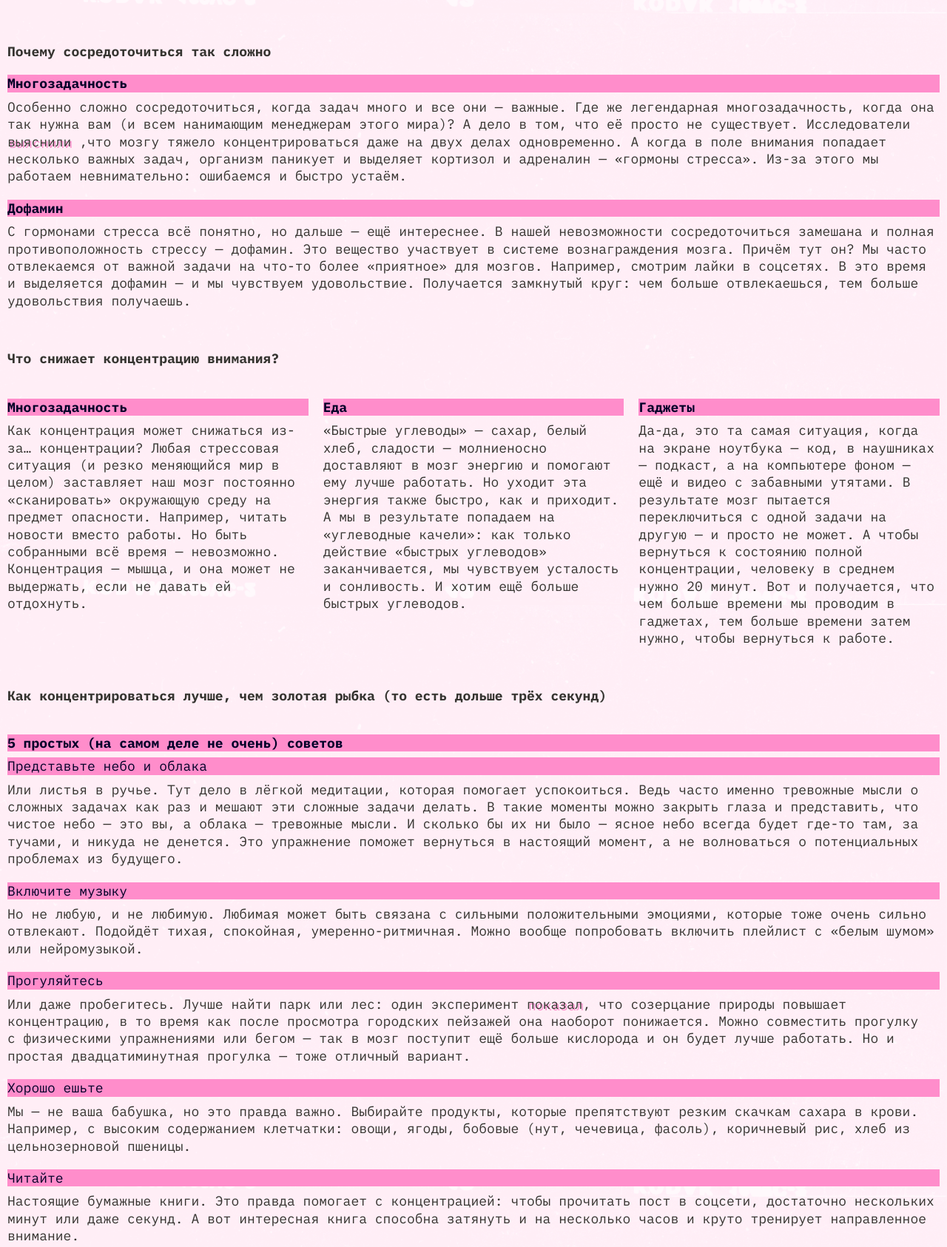
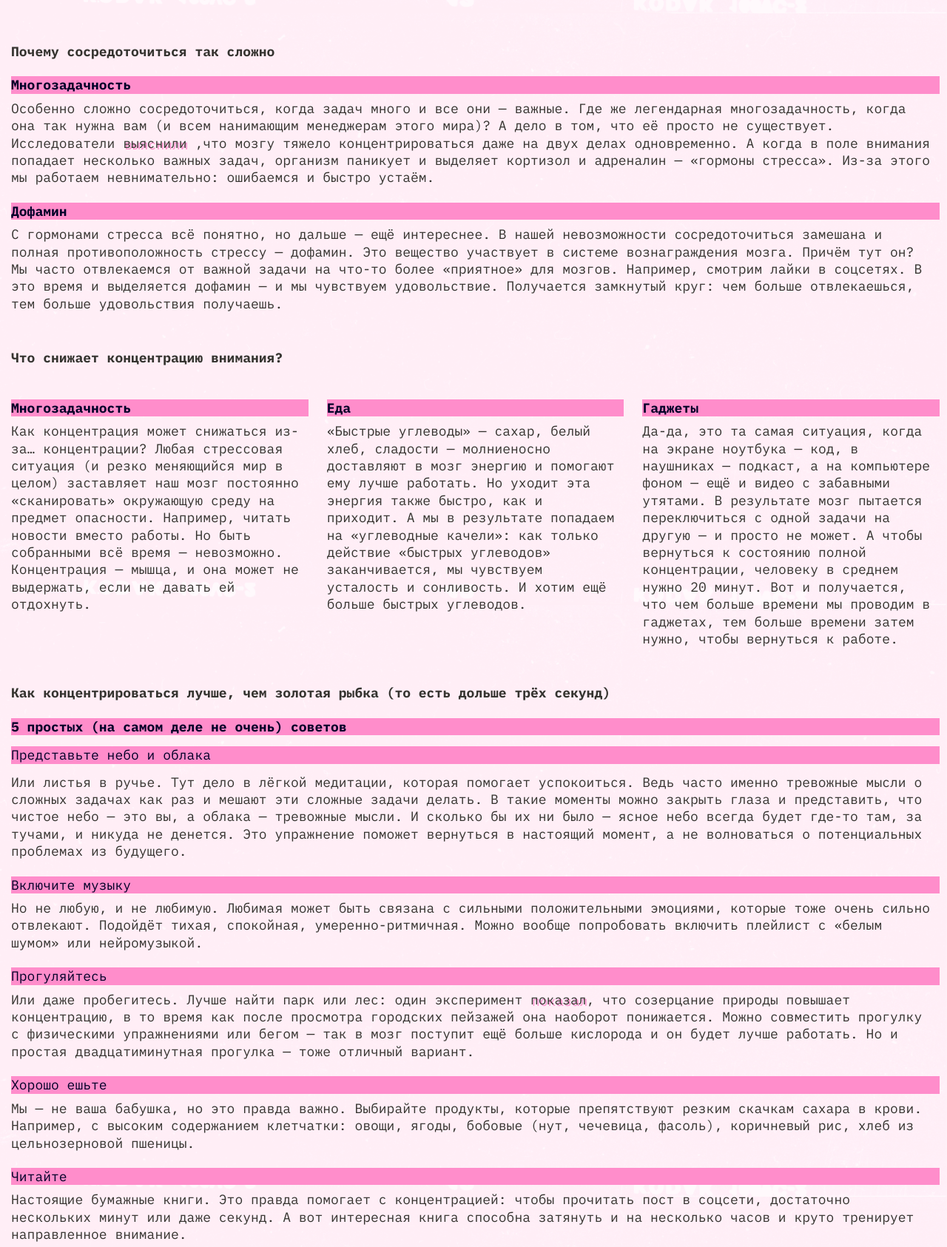
Before and after one commit to MultiGramen/slozhno-sosredotochitsya-fd, a plain HTML site: page index.html in a window 1280 px wide. Shown: the part 782-2468 px from the top of the page at 74% size. Drawn offline with Linux system fonts and the light colour scheme.

Commit message:
Completed 9 October

```diff
--- a/index.html
+++ b/index.html
@@ -54,11 +54,12 @@
     </div>
   </header>
   <main class="content">
-    <section class="section section__difficult-concentrate">
-      <h2 class="title-text text-padding">Почему сосредоточиться так сложно</h2>
+    <section class="section">
+      <h2 class="title-text">Почему сосредоточиться так сложно</h2>
       <div class="section-inner-container">
+        <div class="block-column">
           <article class="block-content">
-          <h3 class="subtitle-text subtitle-text-margin">
+            <h3 class="subtitle-text">
               Многозадачность
             </h3>
             <p class="text">
@@ -73,8 +74,10 @@
               мы работаем невнимательно: ошибаемся и быстро устаём.
             </p>
           </article>
-        <article class="block-content block-content-margin">
-          <h3 class="subtitle-text subtitle-text-margin">
+        </div>
+        <div class="block-column">
+          <article class="block-content">
+            <h3 class="subtitle-text">
               Дофамин
             </h3>
             <p class="text">
@@ -86,14 +89,16 @@
             </p>
           </article>
         </div>
+      </div>
     </section>
-    <section class="section section__attention">
+    <section class="section">
       <h2 class="title-text block-size-minimal">
         Что снижает концентрацию внимания?
       </h2>
       <div class="section-wrapper">
+        <div class="block-column">
           <article class="block-content">
-          <h3 class="subtitle-text subtitle-text-margin">
+            <h3 class="subtitle-text">
               Многозадачность
             </h3>
             <p class="text">
@@ -103,8 +108,10 @@
               выдержать, если не давать ей отдохнуть.
             </p>
           </article>
+        </div>
+        <div class="block-column">
           <article class="block-content">
-            <h3 class="subtitle-text subtitle-text-margin">
+            <h3 class="subtitle-text">
               Еда
             </h3>
             <p class="text">
@@ -114,8 +121,10 @@
               сонливость. И хотим ещё больше быстрых углеводов.
             </p>
           </article>
+        </div>
+        <div class="block-column">
           <article class="block-content">
-            <h3 class="subtitle-text subtitle-text-margin">
+            <h3 class="subtitle-text">
               Гаджеты
             </h3>
             <p class="text">
@@ -127,17 +136,19 @@
             </p>
           </article>
         </div>
+      </div>
     </section>
-    <section class="section section__concentration">
+    <section class="section">
       <h2 class="title-text">
         Как концентрироваться лучше, чем золотая рыбка (то есть дольше трёх секунд)
       </h2>
       <div class="section-inner">
-        <article class="block-content">
-          <h3 class="title-text subtitle-text">
+        <div class="block-column">
+          <article class="block-content box">
+            <h3 class="subtitle-text">
               5 простых (на самом деле не очень) советов
             </h3>
-          <h4 class="subtitle-text subtitle-text-margin">
+            <h4 class="subtitle-text">
               Представьте небо и облака
             </h4>
             <p class="text">
@@ -148,8 +159,10 @@
               момент, а не волноваться о потенциальных проблемах из будущего.
             </p>
           </article>
-        <article class="block-content block-content-margin">
-          <h4 class="subtitle-text subtitle-text-margin">
+        </div>
+        <div class="block-column">
+          <article class="block-content">
+            <h4 class="subtitle-text">
               Включите музыку
             </h4>
             <p class="text">
@@ -158,11 +171,13 @@
               с «белым шумом» или нейромузыкой.
             </p>
           </article>
-        <article class="block-content block-content-margin">
-          <h4 class="subtitle-text subtitle-text-margin">
+        </div>
+        <div class="block-column">
+          <article class="block-content">
+            <h4 class="subtitle-text ">
               Прогуляйтесь
             </h4>
-          <p class="text text-padding">
+            <p class="text">
               Или даже пробегитесь. Лучше найти парк или лес: один эксперимент
               <a class="selection-text"
                 href="https://www.sciencedirect.com/science/article/abs/pii/S0272494415000328">показал</a>, что созерцание
@@ -171,8 +186,10 @@
               он будет лучше работать. Но и простая двадцатиминутная прогулка — тоже отличный вариант.
             </p>
           </article>
-        <article class="block-content block-content-margin">
-          <h4 class="subtitle-text subtitle-text-margin">
+        </div>
+        <div class="block-column">
+          <article class="block-content">
+            <h4 class="subtitle-text">
               Хорошо ешьте
             </h4>
             <p class="text">
@@ -181,8 +198,10 @@
               рис, хлеб из цельнозерновой пшеницы.
             </p>
           </article>
-        <article class="block-content block-content-margin">
-          <h4 class="subtitle-text subtitle-text-margin">
+        </div>
+        <div class="block-column">
+          <article class="block-content">
+            <h4 class="subtitle-text">
               Читайте
             </h4>
             <p class="text">
@@ -192,12 +211,13 @@
             </p>
           </article>
         </div>
+      </div>
     </section>
-    <section class="section section__image">
+    <section class="section">
       <h2 class="subtitle-text">
         А можно в картинках?
       </h2>
-      <div class="section-inner section-inner-margin">
+      <div class="gallery-container">
         <div class="gallery">
           <img class="sunset" loading="lazy" src="./images/sunset.png" alt="Закат">
           <img class="ice-cream" loading="lazy" src="./images/ice-cream.png" alt="Мороженное">
--- a/styles/style.css
+++ b/styles/style.css
@@ -155,28 +155,6 @@
   padding-inline-end: 20px;
 }
 
-.section__difficult-concentrate {
-  display: grid;
-  grid-template-columns: 1fr 2fr;
-  margin-block-start: 42px;
-  gap: 20px;
-}
-
-.section__attention {
-  margin-block-start: 80px;
-}
-
-.section__concentration {
-  display: grid;
-  grid-template-columns: 1fr 2fr;
-  gap: 20px;
-  margin-block-start: 90px;
-}
-
-.section__image {
-  margin-block-start: 100px;
-}
-
 .title-text {
   color: var(--color-title-text);
   font-weight: var(--font-weight);
@@ -207,7 +185,7 @@
   margin-block-end: 8px;
 }
 
-.block-content>h4 {
+.block-content > h4 {
   font-weight: normal;
 }
 
@@ -232,20 +210,12 @@
   border: 1px solid var(--color-text);
 }
 
-.block-content-margin {
-  margin-block-start: 20px;
-}
-
 /* Сетки */
 
 .gallery {
   display: grid;
   grid-template-columns: repeat(3, 1fr);
   gap: 20px;
-}
-
-.section-inner-margin {
-  margin-block-start: 20px;
 }
 
 .gallery img {
@@ -372,24 +342,8 @@
     margin-block-start: 0;
   }
 
-  .section__attention {
-    margin-block-start: 60px;
-  }
-
-  .section__concentration {
-    margin-block-start: 70px;
-  }
-
-  .section__image {
-    margin-block-start: 90px;
-  }
-
   .subtitle-text {
     margin-block-start: 6px;
-  }
-
-  .block-content-margin {
-    margin-block-start: 33px;
   }
 
   .block-size-minimal {
@@ -416,7 +370,7 @@
 
   .decorated__rec {
     position: absolute;
-    right: 40px;
+    right: 39px;
   }
 
   .decorated-zone::before {
@@ -424,6 +378,12 @@
     display: block;
     top: 10px;
     right: 10px;
+  }
+
+  .decorated-zone::after {
+    position: absolute;
+    left: 15px;
+    bottom: 20px;
   }
 
   .header__block-theme {
@@ -437,13 +397,14 @@
   }
 
   .header__theme-menu {
-    margin-block-start: 25px;
-    margin-inline-end: 10px;
+    margin-block-start: 0;
+    margin-inline-end: 8px;
   }
 
   .header__theme-menu-list {
-    display: block;
+    display: grid;
     margin-block-start: 39px;
+    row-gap: 8px;
   }
 
   .title {
@@ -456,6 +417,7 @@
     margin-block-end: 0;
     margin-inline-start: 0;
     margin-inline-end: 0;
+    padding-inline-start: 5px;
     width: 100%;
   }
 
@@ -468,48 +430,45 @@
     padding-block-start: 40px;
     padding-inline-start: 10px;
     padding-inline-end: 10px;
-
   }
 
-  .section__difficult-concentrate {
-    margin-block-start: 0;
-    gap: 0;
+  .title-text {
+    padding-inline-start: 5px;
+    padding-inline-end: 5px;
   }
 
-  .subtitle-text-margin {
-    margin-block-start: 10px;
+  .box {
+    display: grid;
+    row-gap: 5px;
+  }
+
+  .section-inner {
+    display: grid;
+    row-gap: 20px;
+  }
+
+  .section-inner-container {
+    display: grid;
+    row-gap: 20px;
   }
 
   .section {
     grid: none;
+    margin-block-end: 50px;
   }
 
   .subtitle-text {
-    margin-block-start: 0;
+    margin-inline-start: 5px;
+    margin-block-start: 2px;
   }
 
-  .block-content-margin {
-    margin-block-start: 20px;
-  }
-
-  .section__image {
-    margin-block-start: 55px;
-  }
-
-  .text-padding {
-    padding-inline-end: 15px;
-  }
-
-  .section__attention {
-    margin-block-start: 55px;
+  .text {
+    padding-inline-start: 5px;
+    padding-inline-end: 5px;
   }
 
   .block-size-minimal {
     max-width: none;
-  }
-
-  .section__concentration {
-    margin-block-start: 55px;
   }
 
   .section-block {
@@ -521,11 +480,10 @@
   }
 
   .footer {
-    padding-block-start: 10px;
     padding-block-end: 10px;
     padding-inline-start: 10px;
     padding-inline-end: 10px;
-    margin-block-start: 30px;
+    margin-block-start: 0;
     height: 100vh;
     min-height: 668px;
   }
```
Lines whose indentation alone changed are shown as unchanged.
